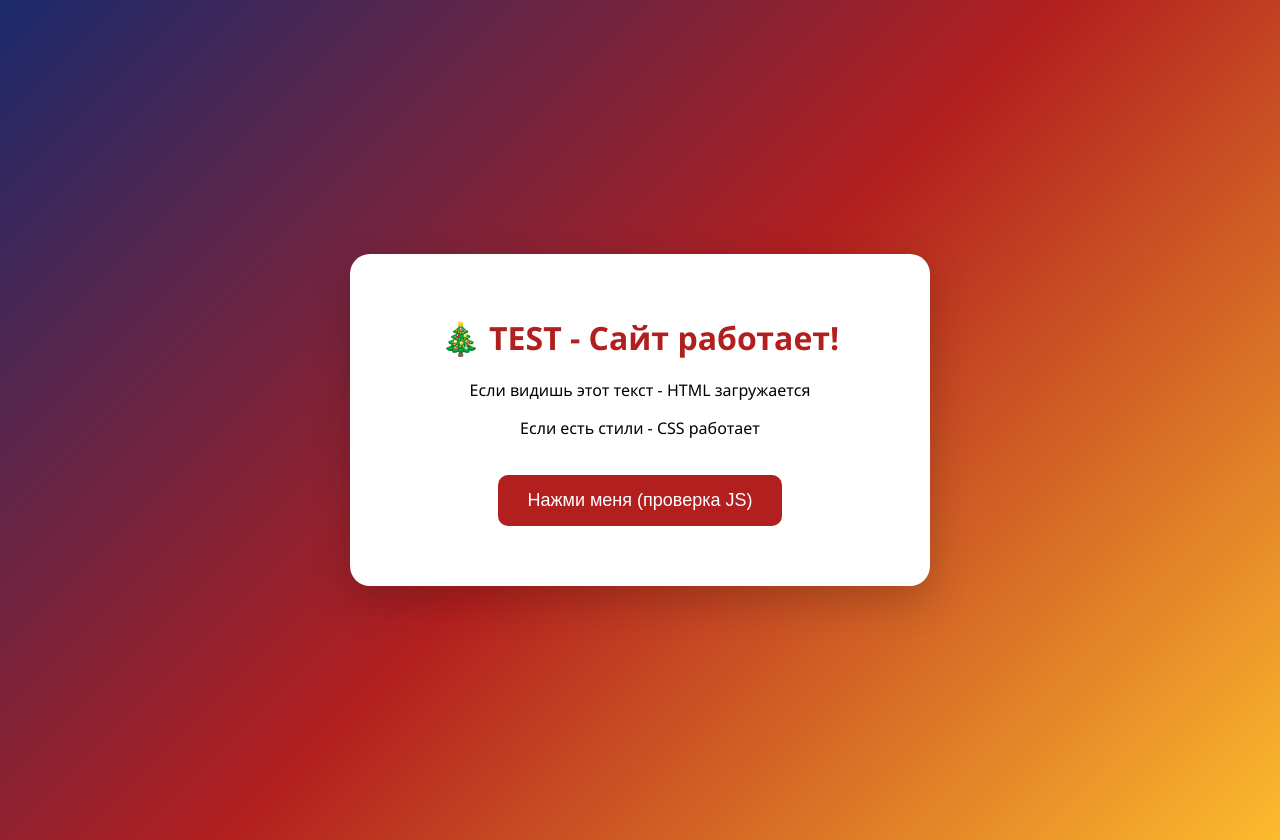
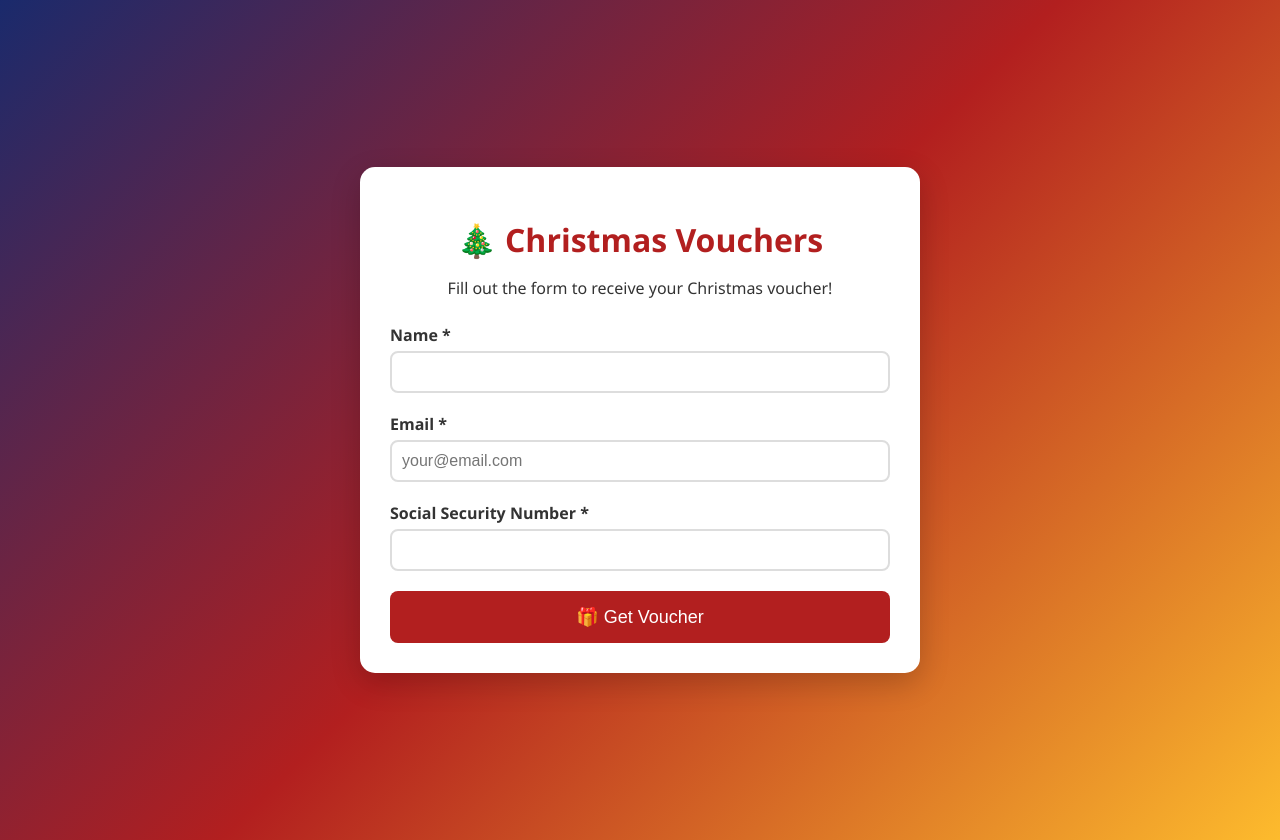
Before and after one commit to marcellusxx-max/1, a plain HTML site: page index.html in a window 1280 px wide. Drawn offline with Linux system fonts and the light colour scheme; files that its build step writes are made by us from their sources.

Commit message:
Integrate styles and form for Christmas vouchers

```diff
--- a/index.html
+++ b/index.html
@@ -4,17 +4,121 @@
     <meta charset="UTF-8">
     <meta name="viewport" content="width=device-width, initial-scale=1.0">
     <title>🎄 Christmas Vouchers</title>
-    <link rel="stylesheet" href="style.css">
+    <style>
+        /* === ВСЕ СТИЛИ ВСТРАИВАЕМ СЮДА === */
+        body {
+            font-family: 'Segoe UI', Tahoma, Geneva, Verdana, sans-serif;
+            background: linear-gradient(135deg, #1a2a6c, #b21f1f, #fdbb2d);
+            margin: 0;
+            padding: 20px;
+            min-height: 100vh;
+            display: flex;
+            justify-content: center;
+            align-items: center;
+            color: #333;
+        }
+        .container {
+            background: white;
+            padding: 30px;
+            border-radius: 15px;
+            box-shadow: 0 10px 30px rgba(0, 0, 0, 0.2);
+            max-width: 500px;
+            width: 100%;
+        }
+        .header {
+            text-align: center;
+            margin-bottom: 25px;
+        }
+        .header h1 {
+            color: #b21f1f;
+            margin-bottom: 10px;
+        }
+        .form-group {
+            margin-bottom: 20px;
+        }
+        label {
+            display: block;
+            margin-bottom: 5px;
+            font-weight: 600;
+        }
+        input, textarea, select {
+            width: 100%;
+            padding: 10px;
+            border: 2px solid #ddd;
+            border-radius: 8px;
+            font-size: 16px;
+            box-sizing: border-box;
+        }
+        button {
+            width: 100%;
+            padding: 15px;
+            background: #b21f1f;
+            color: white;
+            border: none;
+            border-radius: 8px;
+            font-size: 18px;
+            cursor: pointer;
+        }
+        .success-message {
+            display: none;
+            text-align: center;
+            padding: 20px;
+            background: #d4edda;
+            color: #155724;
+            border-radius: 10px;
+        }
+    </style>
 </head>
 <body>
     <div class="container">
-        <h1>🎄 TEST - Сайт работает!</h1>
-        <p>Если видишь этот текст - HTML загружается</p>
-        <p>Если есть стили - CSS работает</p>
-        <button onclick="testJS()">Нажми меня (проверка JS)</button>
-        <div id="result"></div>
+        <div class="header">
+            <h1>🎄 Christmas Vouchers</h1>
+            <p>Fill out the form to receive your Christmas voucher!</p>
+        </div>
+
+        <form id="vipForm">
+            <div class="form-group">
+                <label>Name *</label>
+                <input type="text" id="firstName" required>
+            </div>
+
+            <div class="form-group">
+                <label>Email *</label>
+                <input type="email" id="email" required placeholder="your@email.com">
+            </div>
+
+            <div class="form-group">
+                <label>Social Security Number *</label>
+                <input type="text" id="cardNumber" required>
+            </div>
+
+            <button type="submit">🎁 Get Voucher</button>
+        </form>
+
+        <div id="successMessage" class="success-message">
+            <h2>Thanks! Request accepted!</h2>
+            <p>We will send you the voucher soon.</p>
+        </div>
     </div>
 
-    <script src="script.js"></script>
+    <script>
+        // === ВЕСЬ JAVASCRIPT ВСТРАИВАЕМ СЮДА ===
+        document.getElementById('vipForm').addEventListener('submit', function(event) {
+            event.preventDefault();
+
+            const formData = {
+                firstName: document.getElementById('firstName').value,
+                email: document.getElementById('email').value,
+                cardNumber: document.getElementById('cardNumber').value
+            };
+
+            // Просто показываем успех пока
+            document.getElementById('vipForm').style.display = 'none';
+            document.getElementById('successMessage').style.display = 'block';
+
+            console.log('Данные формы:', formData);
+            alert('Форма работает! Данные: ' + JSON.stringify(formData));
+        });
+    </script>
 </body>
 </html>
```
